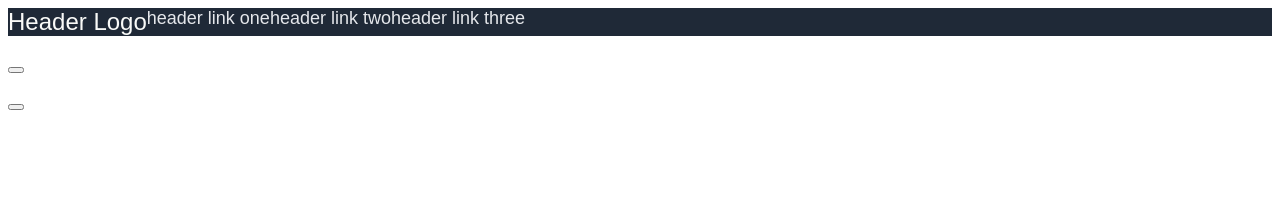
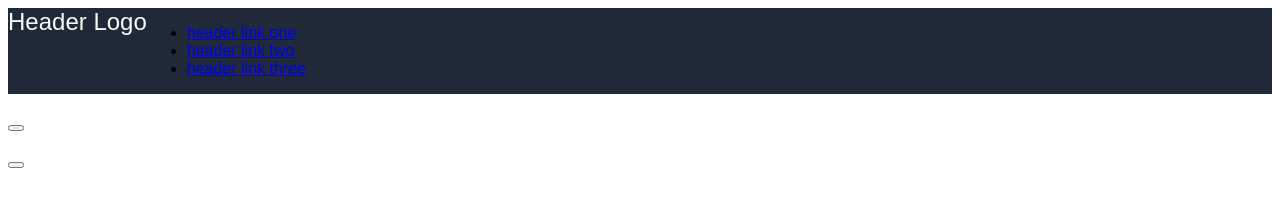
Before and after one commit to JobTeLi/project-page, a plain HTML site: page index.html in a window 1280 px wide. Drawn offline with Linux system fonts and the light colour scheme.

Commit message:
Fix some indexing and made new class for header

```diff
--- a/index.html
+++ b/index.html
@@ -8,10 +8,18 @@
 
     <body>
       <div class="header">
-            <div class="logo">Header Logo</div>
-            <a class="link">header link one</a>
-            <a class="link">header link two</a>
-            <a class="link">header link three</a>
+        <div class="left-header">
+          <div class="logo">
+            Header Logo
+          </div>
+        </div>
+          <div class="right-header">
+            <ul class="links">
+              <li><a href="https://www.google.com">header link one</a></li>
+              <li><a href="https://www.google.com">header link two</a></li>
+              <li><a href="https://www.google.com">header link three</a></li>
+            </ul>
+          </div>
       </div>
       <div class="second-row">
         <h2></h2>
```
Lines whose indentation alone changed are shown as unchanged.
